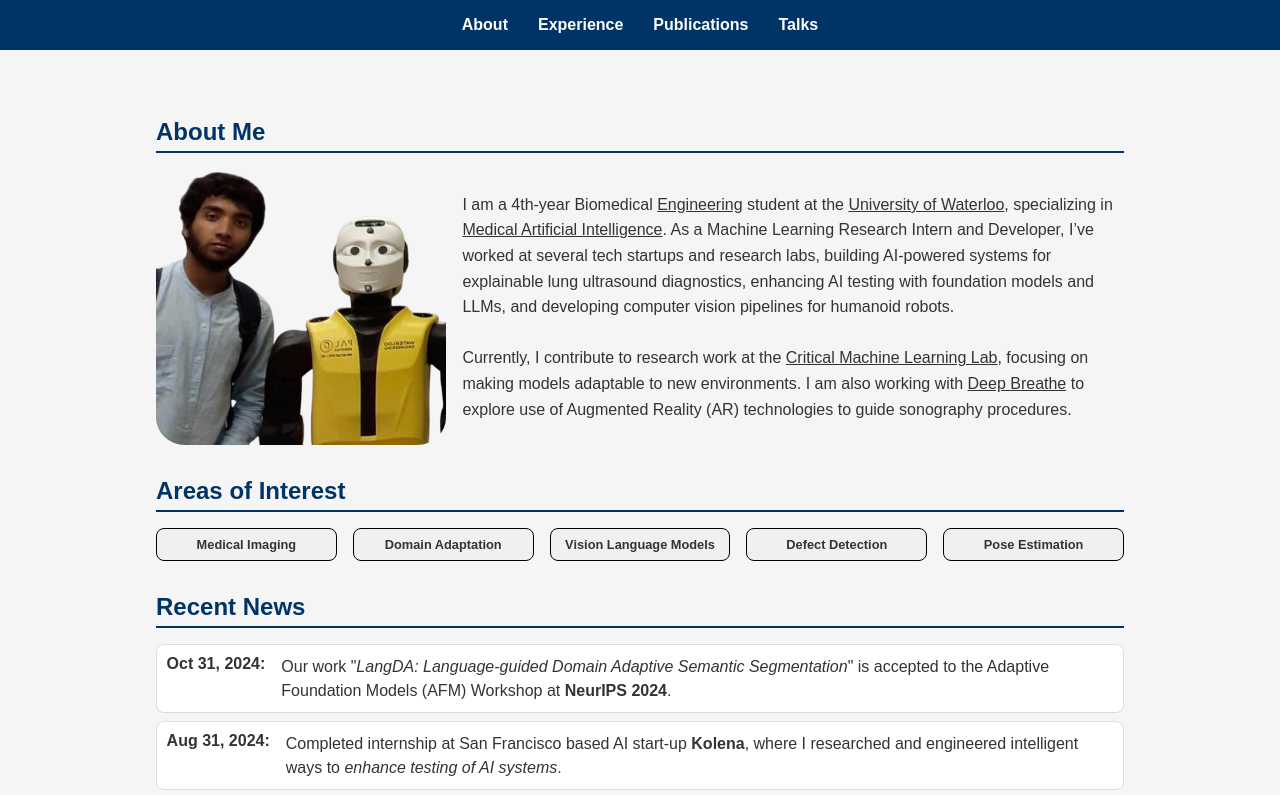
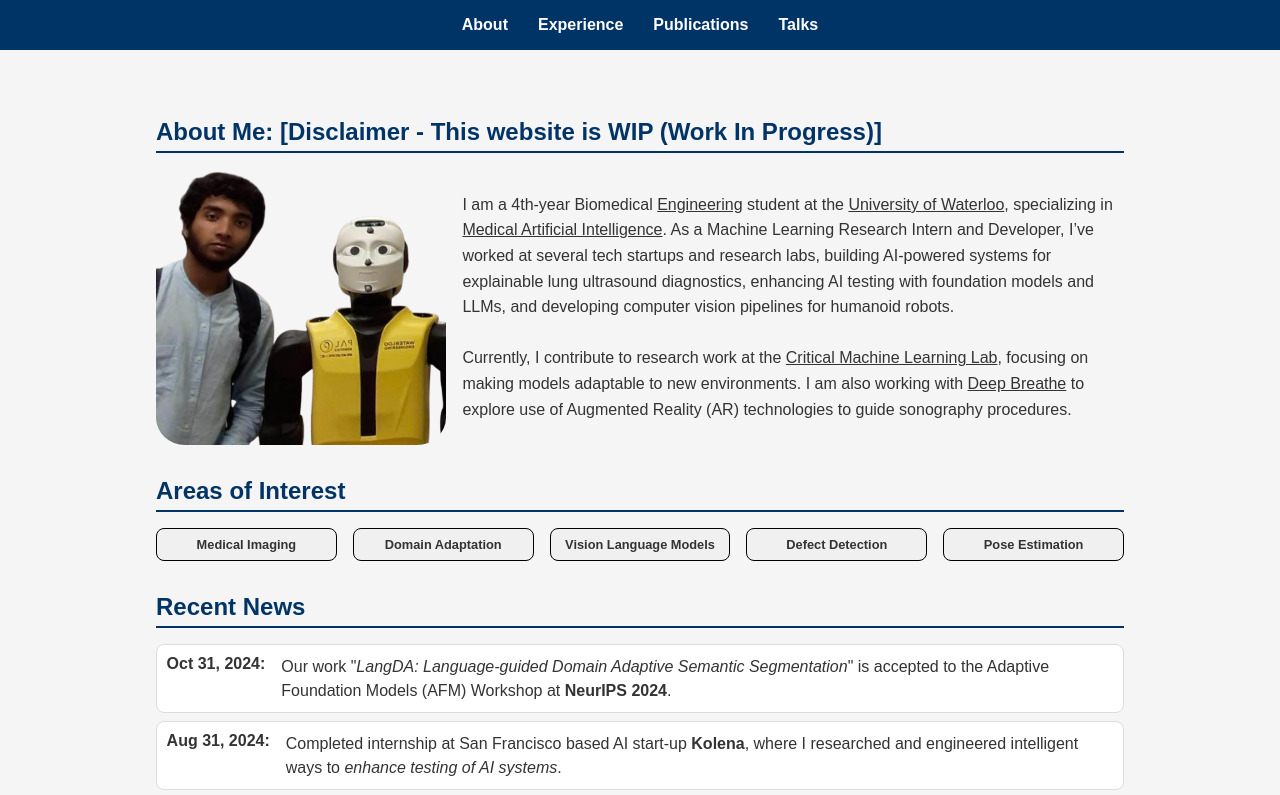
Before and after one commit to saad-hossain/saad-hossain.github.io, a plain HTML site: page index.html in a window 1280 px wide. Shown: the top 795 px of the page. Drawn offline with Linux system fonts and the light colour scheme.

Commit message:
Update index.html

```diff
--- a/index.html
+++ b/index.html
@@ -17,7 +17,7 @@
 
     <!-- About Section -->
     <div class="container">
-        <h2>About Me</h2>
+        <h2>About Me: [Disclaimer - This website is WIP (Work In Progress)]</h2>
 
         <!-- Profile Picture -->
         <div class="about-intro">
```
